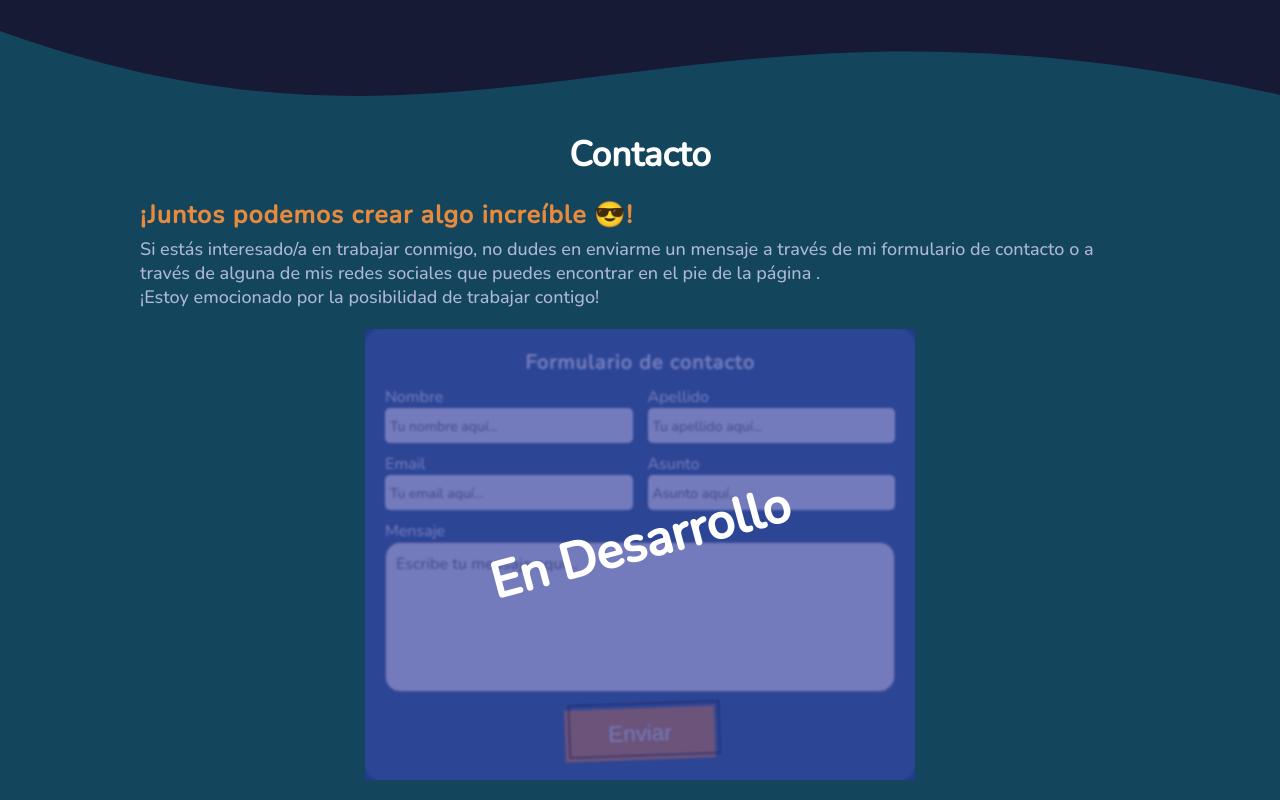
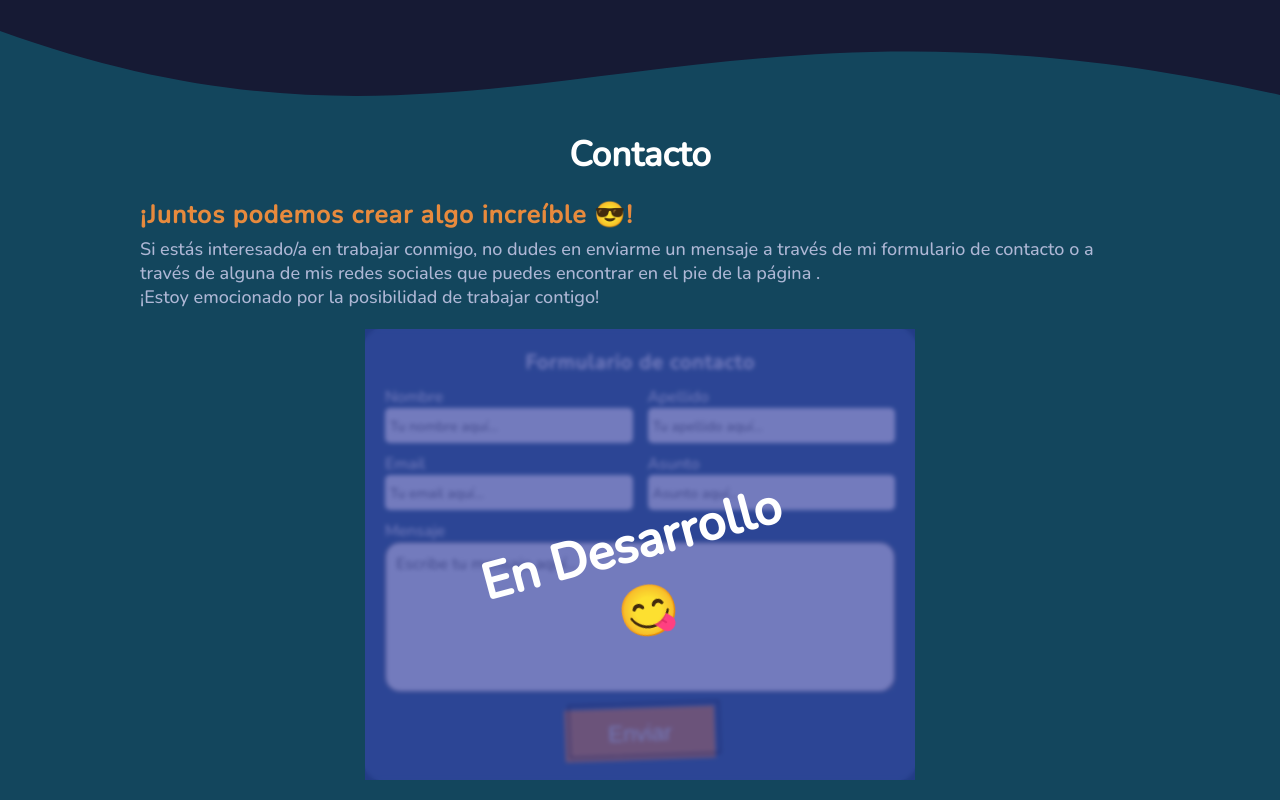
Before and after one commit to Wild-Design/My-Portfolio, a Next.js app: page / in a window 1280 px wide. Shown: the part 1673-2473 px from the top of the page. Built offline with nearby package versions, Linux system fonts and the light colour scheme.

Commit message:
patch formContact

```diff
--- a/src/components/ContactMe/FormContact.module.css
+++ b/src/components/ContactMe/FormContact.module.css
@@ -17,7 +17,7 @@
   width: 100%;
   height: 100%;
   background-color: #2b379ca8;
-  backdrop-filter: blur(1px);
+  backdrop-filter: blur(2px);
   z-index: 150;
 }
 .XD h3 {
--- a/src/components/ContactMe/FormContact.tsx
+++ b/src/components/ContactMe/FormContact.tsx
@@ -46,7 +46,9 @@ const FormContact: FC<Props> = ({ currentTheme }) => {
       onSubmit={handleSubmit}
     >
       <div className={styles.XD}>
-        <h3>En Desarrollo</h3>
+        <h3>
+          En Desarrollo <br /> 😋
+        </h3>
       </div>
       <h2 className={styles.formTitle}>Formulario de contacto</h2>
       <div className={styles.section}>
```
